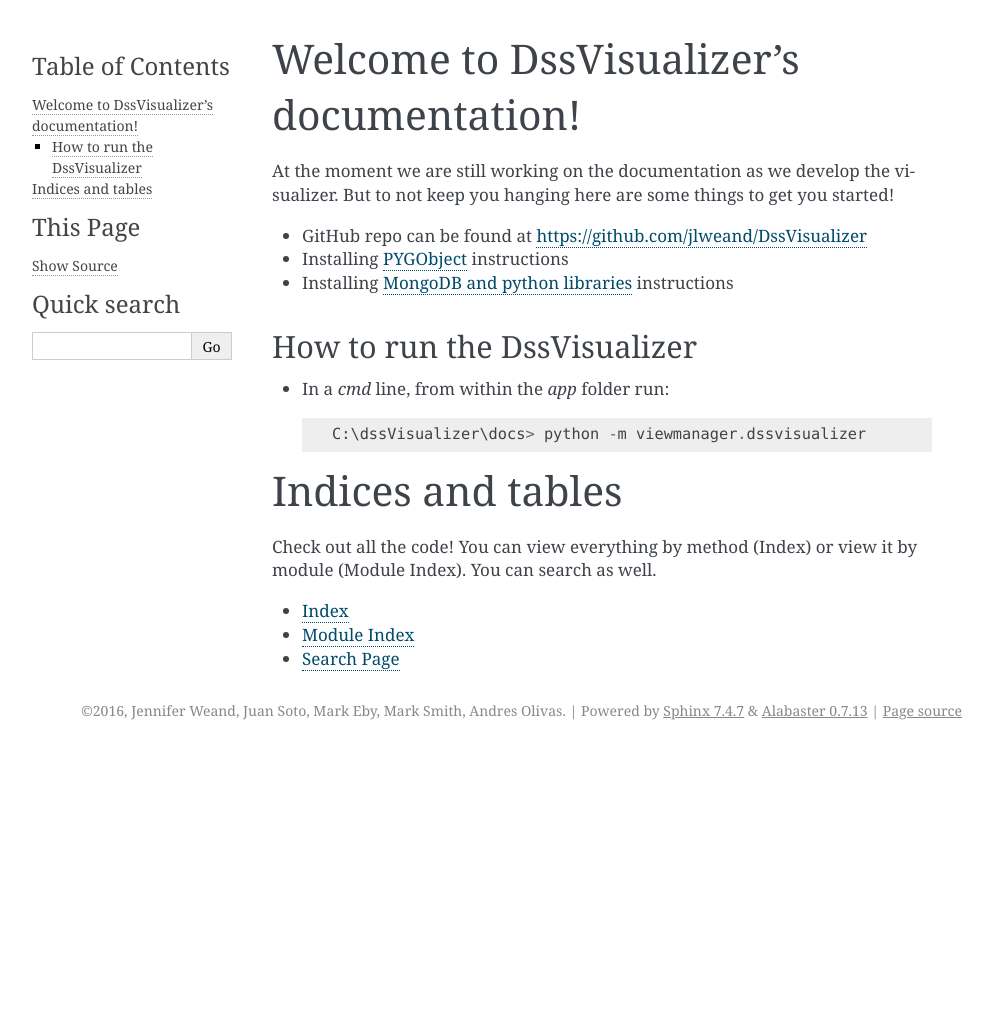
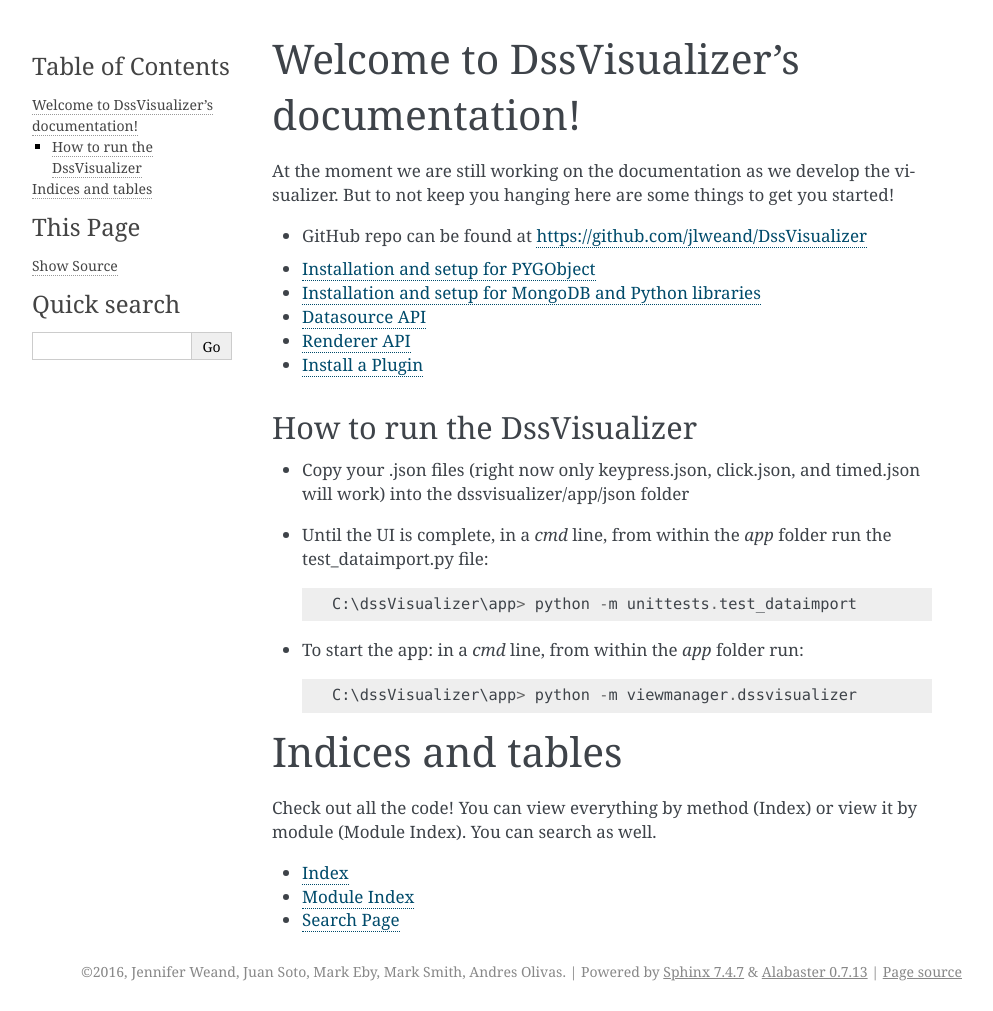
Before and after one commit to jlweand/DssVisualizer, a Sphinx documentation site: the page built from docs/source/index.rst, in a window 1280 px wide. Shown: the whole page, without its empty margins (148-1141 px from the left). Built offline with Sphinx 7.4.7, drawn with Linux system fonts in a browser that asks for light colours; pages that are not in the unit, such as notebooks, are missing from menus; before the commit the page ends 900 px from its top, so only the background shows below that.

```diff
--- a/docs/source/index.rst
+++ b/docs/source/index.rst
@@ -11,20 +11,28 @@ But to not keep you hanging here are some things to get you started!
 
 * GitHub repo can be found at https://github.com/jlweand/DssVisualizer
 
-* Installing :doc:`PYGObject <pygobjectinstall>` instructions
+.. toctree::
+   :maxdepth: 1
 
-* Installing :doc:`MongoDB and python libraries <mongodbinstall>` instructions
+   pygobjectinstall
+   mongodbinstall
+   Datasource API <datasourceapi>
+   Renderer API <rendererapi>
+   Install a Plugin <plugininstall>
+
 
 How to run the DssVisualizer
------------------------------------------
-* In a `cmd` line, from within the `app` folder run::
+----------------------------
+* Copy your .json files (right now only keypress.json, click.json, and timed.json will work) into the dssvisualizer/app/json folder
 
-    C:\dssVisualizer\docs> python -m viewmanager.dssvisualizer
+* Until the UI is complete, in a `cmd` line, from within the `app` folder run the test_dataimport.py file::
 
+    C:\dssVisualizer\app> python -m unittests.test_dataimport
 
+* To start the app: in a `cmd` line, from within the `app` folder run::
 
-.. toctree::
-   :maxdepth: 2
+    C:\dssVisualizer\app> python -m viewmanager.dssvisualizer
+
 
 
 
--- a/docs/source/modules.rst
+++ b/docs/source/modules.rst
@@ -5,5 +5,6 @@ app
    :maxdepth: 4
 
    core
+   plugins
    unittests
    viewmanager
--- a/docs/source/pygobjectinstall.rst
+++ b/docs/source/pygobjectinstall.rst
@@ -1,12 +1,12 @@
 .. highlight:: rst
 
 Installation and setup for PYGObject
-=========================================
+====================================
 
 Follow the below instructions to get started with PYGObject which works with the Webkit and GTK stuff.
 
 Windows Instructions
-==================
+--------------------
 
 * Dependencies:
 
--- /dev/null
+++ b/docs/source/rendererapi.rst
@@ -0,0 +1,6 @@
+.. highlight:: rst
+
+API for any new Renderer
+=========================================
+
+Coming soon!
```
Also changed, not shown: docs/source/datasourceapi.rst (added, +8 -0 lines), docs/source/mongodbinstall.rst (+9 -6 lines), docs/source/plugininstall.rst (added, +14 -0 lines).
